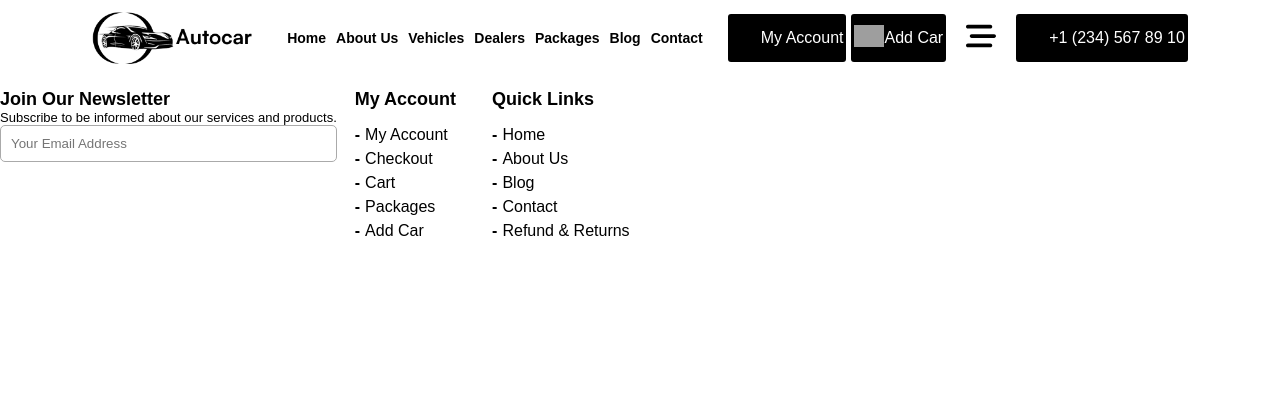
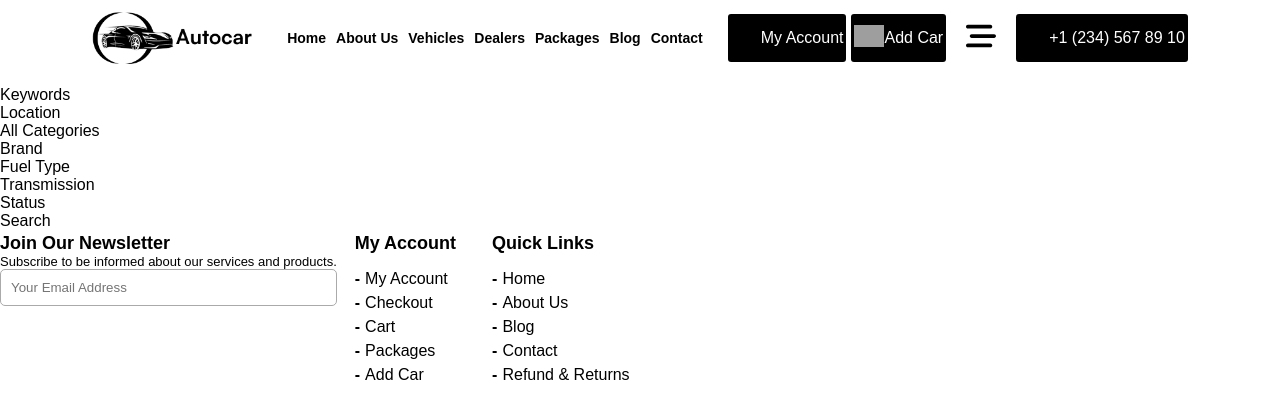
Before and after one commit to MatteoArt/proj-html-vuejs, a Vue app: page / in a window 1280 px wide. Shown: the top 418 px of the page. Built offline with nearby package versions, Linux system fonts and the light colour scheme; grey boxes are pictures that could not be loaded.

Commit message:
voci menu search

```diff
--- a/src/App.vue
+++ b/src/App.vue
@@ -1,11 +1,13 @@
 <script>
 
 import TheHeader from './components/TheHeader.vue';
+import TheMain from './components/TheMain.vue';
 import TheFooter from './components/TheFooter.vue';
 
 export default {
     components: {
         TheHeader,
+        TheMain,
         TheFooter,
     },
     data() {
@@ -39,6 +41,10 @@ export default {
                     }
                 ]
             },
+            mainData: {
+                searchList: ["Keywords","Location","All Categories",
+            "Brand","Fuel Type","Transmission","Status","Search"],
+            },
             footerData: {
                 accountMenu: ["My Account",
                     "My Account",
@@ -66,6 +72,8 @@ export default {
     <TheHeader :navList="headerData.navLinks"
     :cards="headerData.headerCard"></TheHeader>
 
+    <TheMain :search="mainData.searchList"></TheMain>
+
     <TheFooter :menuList="footerData.accountMenu"
     :links="footerData.linksMenu"></TheFooter>
 </template>
--- a/src/components/TheMain.vue
+++ b/src/components/TheMain.vue
@@ -1,14 +1,28 @@
 <script>
 
-
+export default {
+    props: {
+        search: {
+            type: Array,
+            required: true
+        }
+    }
+}
 
 </script>
 
 <template>
+    <section>
+        <div class="search-list">
+            <div v-for="(item, index) in search">
+                {{ item }}
+            </div>
+        </div>
 
+    </section>
 
 </template>
 
-<style>
+<style lang="scss" scoped>
 
 </style>
```
